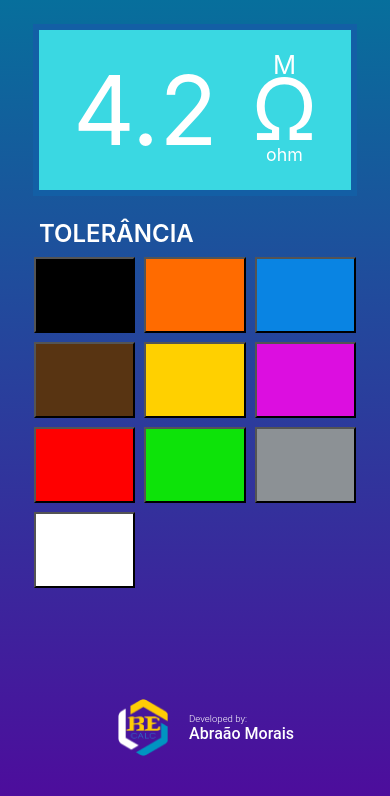
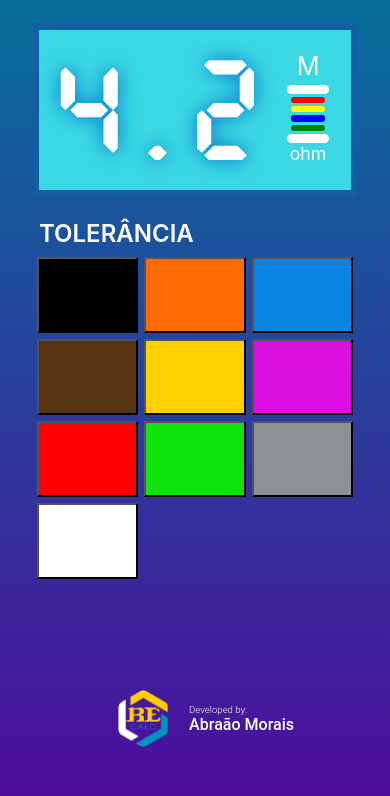
Before and after one commit to AbraaoMorais/Sites, a React (Create React App) app in the folder RE-Calc/re-calc/: page / in a window 390 px wide. Shown: the top 796 px of the page. Built offline with nearby package versions, Linux system fonts and the light colour scheme.

Commit message:
resistence indicator component
resistence indicator component

```diff
--- a/RE-Calc/re-calc/src/components/displayResult/displayResult.css
+++ b/RE-Calc/re-calc/src/components/displayResult/displayResult.css
@@ -1,3 +1,8 @@
+@font-face {
+    font-family: Digital;
+    src: local('helvetica neue');
+    src: url(../../styles/fonts/Digital.woff) format("woff");
+  }
 .display-wrapper{
     width: 80%;
     height: 19vmax;
@@ -9,7 +14,12 @@
 }
 
 .display-value{
-    font-size: 6rem;
+    font-family: Digital,Helvetica, Arial, sans-serif;
+    font-size: 18vmax;
+    font-stretch:wider;
+    color: rgb(255, 255, 255);
+    text-shadow: 0 0 19px rgb(0, 106, 206);
+
 }
 
 .display-result-details{
@@ -20,13 +30,31 @@
 }
 
 .result-details-type{
-    font-size: 1.6rem;
+    font-size: 3vmax;
     line-height: 1.3rem;
 }
 .result-details-symbol{
     display: flex;
     justify-content: center;
     align-items: center;
-    font-size: 5.3rem;
+    font-size: 13vmax;
     line-height: 0.8em;
 }
+
+.resistence-D-wrapper{
+    display: flex;
+    flex-direction: column;
+    justify-content: center;
+    align-items: center;
+    gap: 3px;
+    margin-top: 1vh;
+}
+.resistence-D-spacer{
+    min-width: 4vmax;
+    height: 1.6vmin;
+    border-radius: 3px;
+    -webkit-border-radius: 3px;
+    -moz-border-radius: 3px;
+    -ms-border-radius: 3px;
+    -o-border-radius: 3px;
+}
--- a/RE-Calc/re-calc/src/components/displayResult/index.tsx
+++ b/RE-Calc/re-calc/src/components/displayResult/index.tsx
@@ -1,11 +1,15 @@
 
 import React from 'react';
+import ResistenceDisplay from './resistenceDisplay'
 import './displayResult.css'
 
 interface DisplayResult {
     resistenceValue: number;
     resultType: string;
 }
+
+const isMobile = window.innerWidth < 1024 ? true : false
+
 const DisplayResult = (props: DisplayResult) => {
     return(
         <div className='display-wrapper'>
@@ -16,9 +20,11 @@ const DisplayResult = (props: DisplayResult) => {
                 <span className='result-details-type'>
                     M{props.resultType}
                 </span>
-                <span className='result-details-symbol'>
+                {
+                    isMobile ? <ResistenceDisplay/> : <span className='result-details-symbol'>
                     &Omega;
                 </span>
+                }
                 <span className='result-details-name'>
                     ohm
                 </span>
--- /dev/null
+++ b/RE-Calc/re-calc/src/components/displayResult/resistenceDisplay.tsx
@@ -0,0 +1,23 @@
+import React from "react";
+
+const ResistenceDisplay = () =>{
+    return(
+        <div className="resistence-D-wrapper">
+             {/* heade resistence designer */}
+             <span className="resistence-D-spacer" style={{backgroundColor: '#fff', width: '5vmax', height:'9px', borderRadius: '50px'}}></span>
+
+            <span className="resistence-D-spacer" style={{backgroundColor: 'red'}}></span>
+
+            <span className="resistence-D-spacer" style={{backgroundColor: 'yellow'}}></span>
+
+            <span className="resistence-D-spacer" style={{backgroundColor: 'blue'}}></span>
+
+            <span className="resistence-D-spacer" style={{backgroundColor: 'green'}}></span>
+
+             {/* foot resistence designer */}
+            <span className="resistence-D-spacer" style={{backgroundColor: '#fff', width: '5vmax', height:'9px', borderRadius: '50px'}}></span>
+        </div>
+    )
+}
+
+export default ResistenceDisplay;
--- a/RE-Calc/re-calc/src/components/keyBordColors/keyBoardColors.css
+++ b/RE-Calc/re-calc/src/components/keyBordColors/keyBoardColors.css
@@ -18,7 +18,7 @@
     justify-content:center;
     align-items:flex-start;
     flex-wrap: nowrap;
-    gap: 9px;
+    gap: 6px;
     width: 80%;
     padding: 9px;
     margin: 0 auto;
@@ -30,7 +30,7 @@
     flex-direction: column;
     justify-content: start;
     align-self: flex-start;
-    gap: 9px;
+    gap: 6px;
     justify-content: center;
     align-items: center;
 }
@@ -79,5 +79,5 @@
     background-color: #8C9195;
 }
 .key-white{
-    background-color: #fff;
+    background-color: #ffff;
 }
--- a/RE-Calc/re-calc/src/styles/App.css
+++ b/RE-Calc/re-calc/src/styles/App.css
@@ -1,3 +1,4 @@
+
 html,
 body{
   width: 100vw;
--- a/RE-Calc/re-calc/src/utils/hideSearchBarMobile.ts
+++ b/RE-Calc/re-calc/src/utils/hideSearchBarMobile.ts
@@ -4,7 +4,7 @@ const hideSearchMobile = () => {
 	    // Define um tempo limite...
 	    setTimeout ( function ( ) {
 		    // Oculta o endereço bar!
-            console.log('rodo!')
+            // console.log('rodo!')
 		    window.scrollTo(
                 {
                     top: 0,
```
Also changed, not shown: RE-Calc/re-calc/src/styles/fonts/Digital.woff (added).
